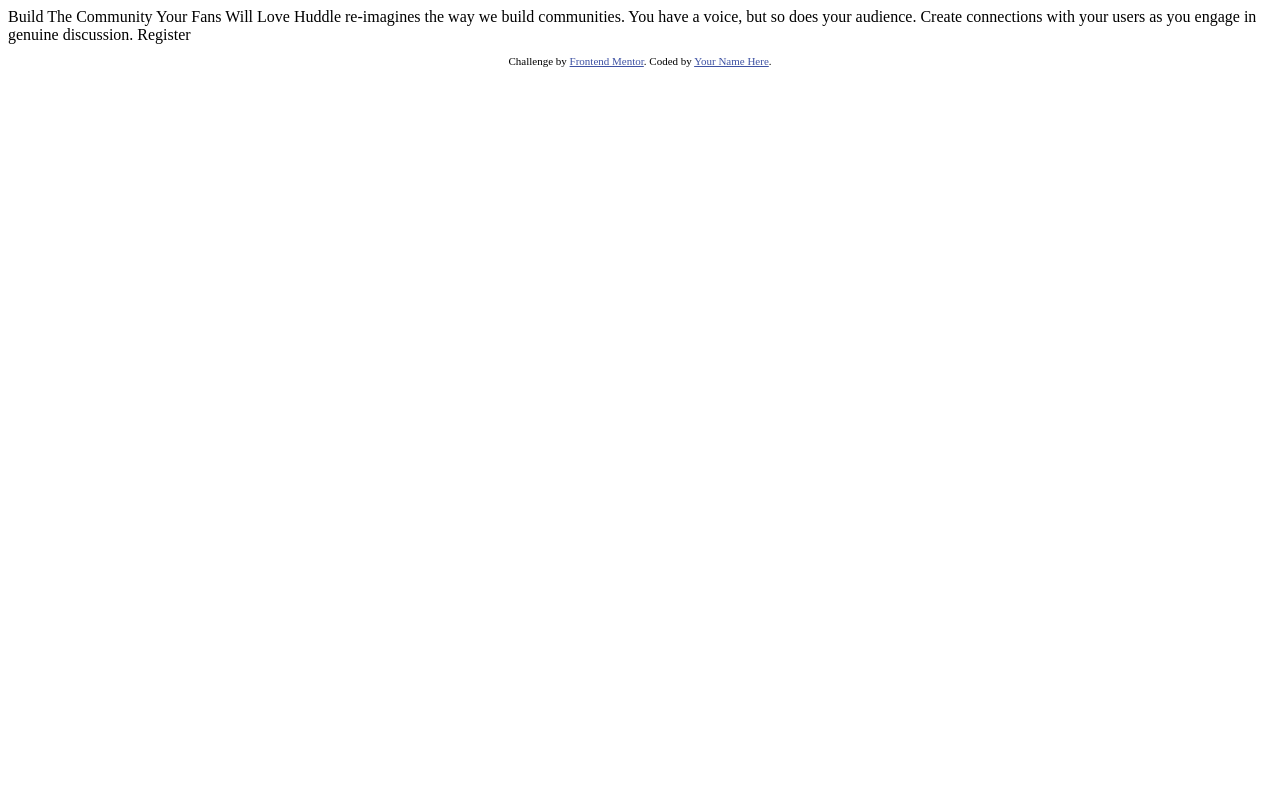
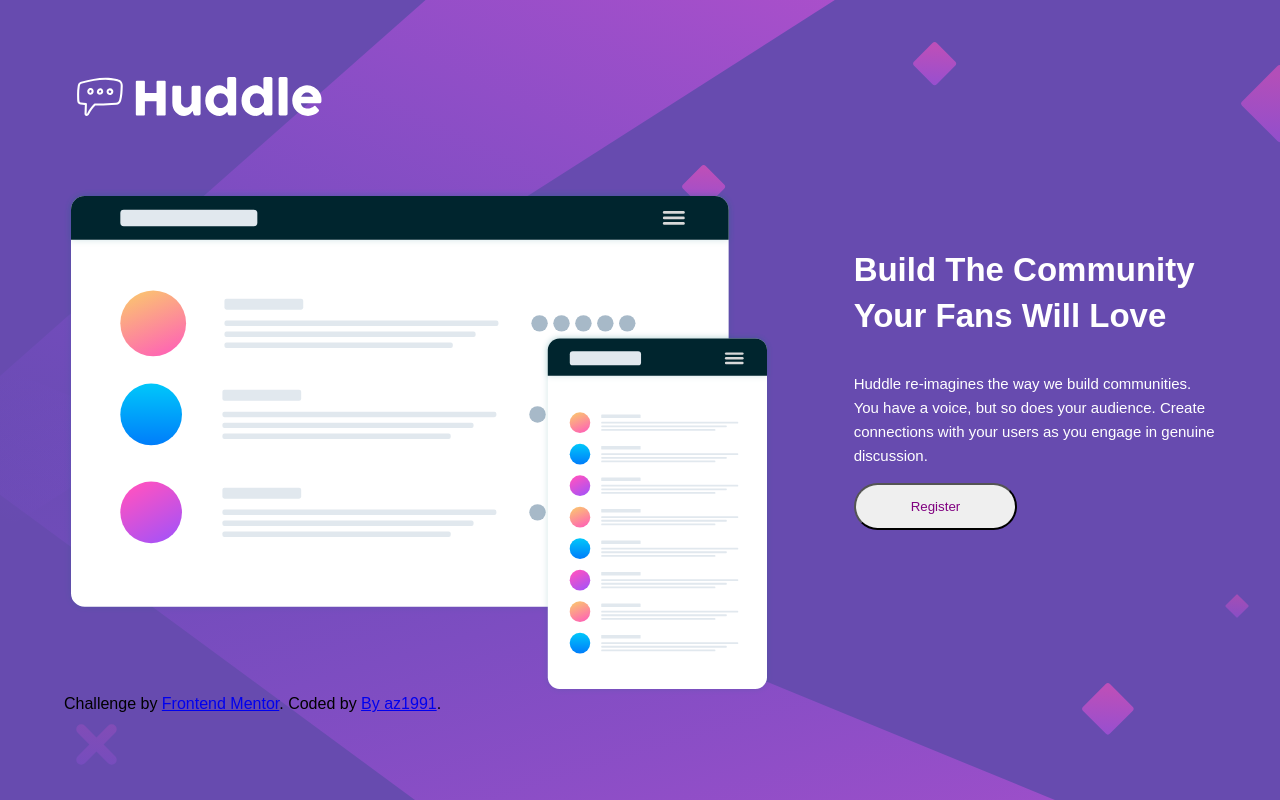
Before and after one commit to az1991/huddle-frontend, a plain HTML site: page index.html in a window 1280 px wide. Drawn offline with Linux system fonts and the light colour scheme.

Commit message:
Add files via upload

```diff
--- /dev/null
+++ b/css/styles.css
@@ -0,0 +1,42 @@
+body{
+  margin:5%;
+  background-image:url(../images/bg-desktop.svg);
+  background-color: white;
+  background-color: hsl(257, 40%, 49%);
+  font-family: sans-serif;
+}
+
+.logo{
+  margin-bottom:2%;
+}
+
+.illustration{
+  float: left;
+  margin-right: 7%;
+}
+
+
+.text-box-header{
+  color:white;
+  font-size:33px;
+  padding-top: 5%;
+  line-height:1.4;
+}
+
+.text-box-text{
+  color:white;
+  font-size:15px;
+  line-height: 1.6;
+}
+
+.register-button{
+  padding:14px 55px;
+  color: purple;
+  border-radius: 30px;
+  cursor:pointer;
+}
+
+
+.footer{
+clear: left;
+}
--- a/index.html
+++ b/index.html
@@ -7,27 +7,38 @@
   <link rel="icon" type="image/png" sizes="32x32" href="./images/favicon-32x32.png">
 
   <title>Frontend Mentor | Huddle landing page with single introductory section</title>
+  <link rel="stylesheet" href="css/styles.css">
 
   <!-- Feel free to remove these styles or customise in your own stylesheet 👍 -->
-  <style>
+<!-- <style>
     .attribution { font-size: 11px; text-align: center; }
     .attribution a { color: hsl(228, 45%, 44%); }
+
   </style>
+-->
+
 </head>
 <body>
+  <img class="logo" src="images/logo.svg" alt="logo">
+<div class="image2">
+  <img class="illustration" src="images/illustration-mockups.svg" alt="illustrations">
+<div class="text-box">
+  <h3 class="text-box-header">   Build The Community Your Fans Will Love </h3>
+  <p class="text-box-text">   Huddle re-imagines the way we build communities. You have a voice, but so does your audience.
+     Create connections with your users as you engage in genuine discussion.</p>
+<button class="register-button" type="button" name="Register">Register</button>
 
-  Build The Community Your Fans Will Love
+</div>
 
-  Huddle re-imagines the way we build communities. You have a voice, but so does your audience.
-  Create connections with your users as you engage in genuine discussion.
 
-  Register
-
+<div class="footer">
   <footer>
-    <p class="attribution">
+    <p>
       Challenge by <a href="https://www.frontendmentor.io?ref=challenge" target="_blank">Frontend Mentor</a>.
-      Coded by <a href="#">Your Name Here</a>.
+      Coded by <a href="https://github.com/az1991">By az1991</a>.
     </p>
   </footer>
+</div>
+
 </body>
 </html>
```
